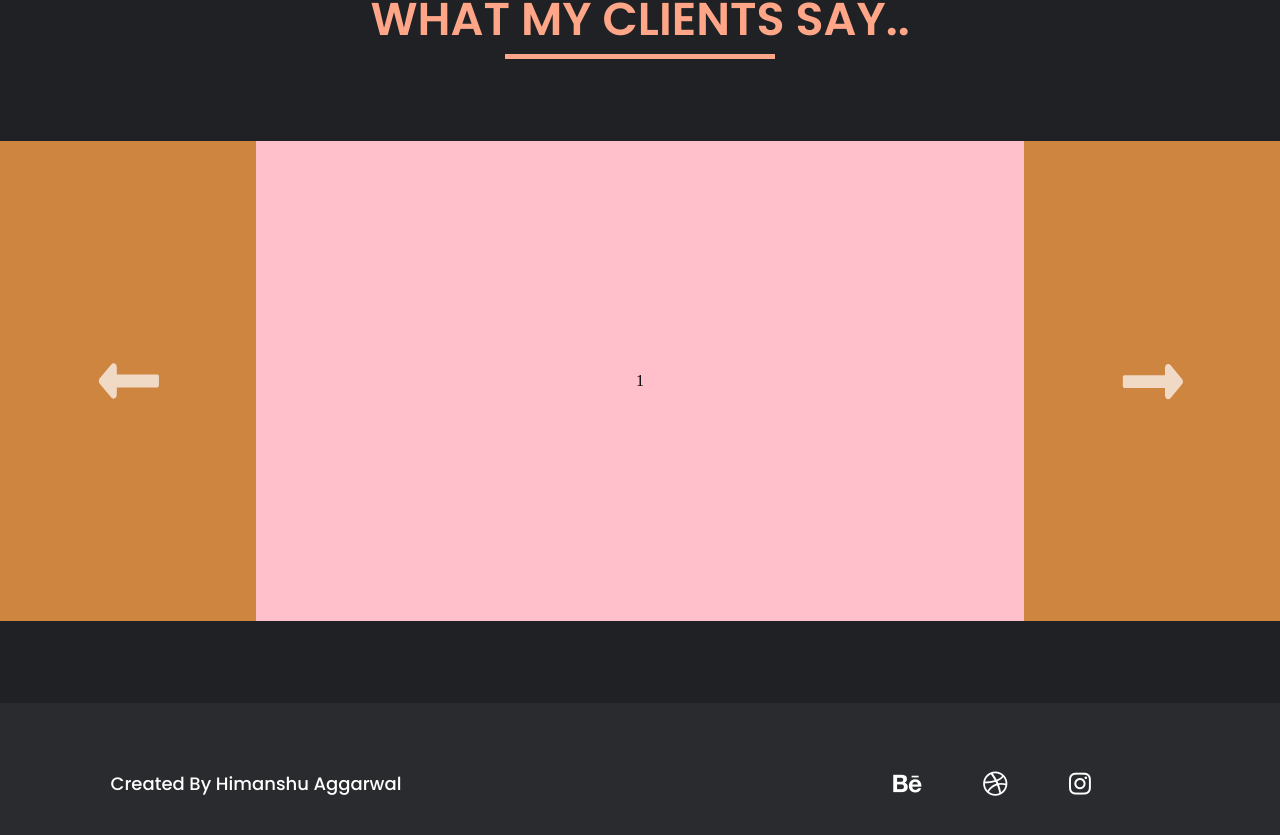
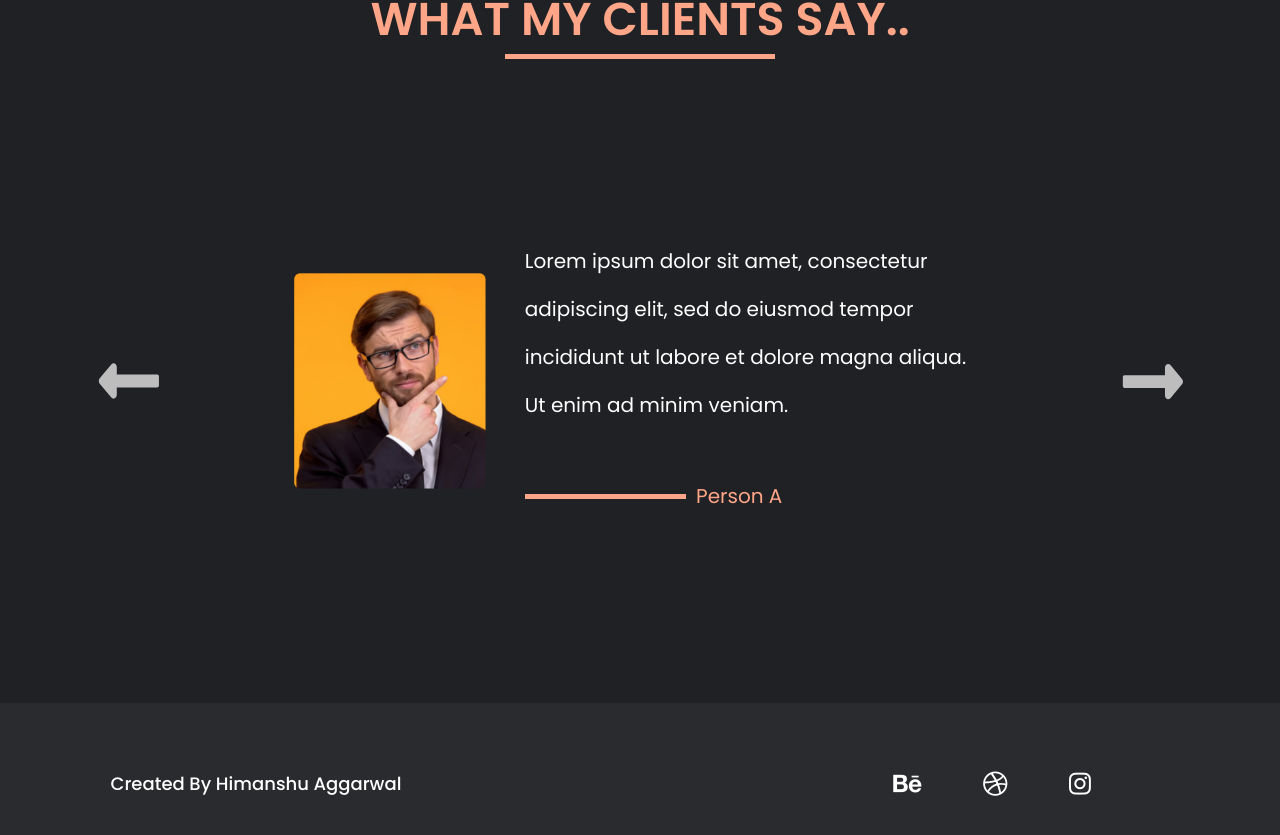
Before and after one commit to HimanshuAggarwal1404/2022B5A30848, a React (Vite) app: page / in a window 1280 px wide. Shown: the part 3417-4252 px from the top of the page. Built offline with nearby package versions, Linux system fonts and the light colour scheme.

Commit message:
made carouselcard

```diff
--- a/src/Components/CarouselCard.jsx
+++ b/src/Components/CarouselCard.jsx
@@ -4,7 +4,14 @@ const CarouselCard = (props) => {
   return (
     <div>
         <div className={styles.card}>
-            {props.a}
+            <div className={styles.cardImage}> <img src={props.img} alt="" /></div>
+            <div className={styles.cardContent}>
+              <div className={styles.content}>{props.content}</div>
+              <div className={styles.nameBox}>
+                <div className={styles.line}></div>
+                <div className={styles.name}>{props.name}</div>
+              </div>
+            </div>
         </div>
     </div>
   )
--- a/src/Pages/Home.jsx
+++ b/src/Pages/Home.jsx
@@ -5,6 +5,7 @@ import aboutMeImg from "../assets/aboutme.svg";
 import Hacker from "../assets/Hacker-bro 1.svg";
 import ServicesCard from "../Components/ServicesCard";
 import Brush from "../assets/paintbrush.svg";
+import thinkperson from "../assets/thinkingperson.png";
 import insta from "../assets/insta.svg";
 import chrome from "../assets/chrome.svg";
 import { motion } from "framer-motion";
@@ -25,14 +26,17 @@ const Home = () => {
   const [isGDActived, setIsGDActived] = useState(true);
   const [isUIActived, setIsUIActived] = useState(false);
   const [isSMActived, setIsSMActived] = useState(false);
-  const [carouselPosition,setCarouselPosition]=useState(0);
-  const moveRight=()=>{
-    setCarouselPosition(prevPosition => prevPosition === -120 ? 0 : prevPosition - 60);
-
-  }
+  const [carouselPosition, setCarouselPosition] = useState(0);
+  const moveRight = () => {
+    setCarouselPosition((prevPosition) =>
+      prevPosition === -120 ? 0 : prevPosition - 60
+    );
+  };
   const moveLeft = () => {
-    setCarouselPosition(prevPosition => prevPosition === 0 ? -120 : prevPosition + 60);
-  }
+    setCarouselPosition((prevPosition) =>
+      prevPosition === 0 ? -120 : prevPosition + 60
+    );
+  };
   const setGDActivated = () => {
     setIsGDActived(true);
     setIsUIActived(false);
@@ -134,13 +138,18 @@ const Home = () => {
           initial={{ x: 1000 }}
           whileInView={{ x: 0 }}
           viewport={{ once: true }}
-          transition={{ duration: 0.4 }}
+          transition={{ duration: 0.4, staggerChildren: 0.5 }}
           className={styles.aboutMeSectionWrapper}
         >
           <div className={styles.aboutMeSection}>
-            <div className={styles.aboutMeImg}>
+            <motion.div
+              initial={{ scale: 0.5 }}
+              animate={{ scale: 1 }}
+              transition={{ duration: 0.3 }}
+              className={styles.aboutMeImg}
+            >
               <img src={aboutMeImg} alt="" />
-            </div>
+            </motion.div>
             <div className={styles.aboutMeText}>
               <div className={styles.aboutMeTitle}>ABOUT ME</div>
               <div className={styles.aboutMeText1}>
@@ -288,71 +297,161 @@ const Home = () => {
               className={styles.projectSectionContent}
               style={{ display: isGDActived ? "grid" : "none" }}
             >
-              <div className={styles.projectSectionCollageImg}>
+              <motion.div
+                initial={{ scale: 0.5 }}
+                whileInView={{ scale: 1 }}
+                transition={{ duration: 0.3 }}
+                className={styles.projectSectionCollageImg}
+              >
                 <img src={project1} alt="" />
                 <div className={styles.projectSectionCollageImgOverlay}></div>
-              </div>
-              <div className={styles.projectSectionCollageImg}>
+              </motion.div>
+              <motion.div
+                initial={{ scale: 0.5 }}
+                whileInView={{ scale: 1 }}
+                transition={{ duration: 0.3 }}
+                className={styles.projectSectionCollageImg}
+              >
                 <img src={project2} alt="" />
-              </div>
-              <div className={styles.projectSectionCollageImg}>
+              </motion.div>
+              <motion.div
+                initial={{ scale: 0.5 }}
+                whileInView={{ scale: 1 }}
+                transition={{ duration: 0.3 }}
+                className={styles.projectSectionCollageImg}
+              >
                 <img src={project3} alt="" />
-              </div>
-              <div className={styles.projectSectionCollageImg}>
+              </motion.div>
+              <motion.div
+                initial={{ scale: 0.5 }}
+                whileInView={{ scale: 1 }}
+                transition={{ duration: 0.3 }}
+                className={styles.projectSectionCollageImg}
+              >
                 <img src={projectkm} alt="" />
-              </div>
-              <div className={styles.projectSectionCollageImg}>
+              </motion.div>
+              <motion.div
+                initial={{ scale: 0.5 }}
+                whileInView={{ scale: 1 }}
+                transition={{ duration: 0.3 }}
+                className={styles.projectSectionCollageImg}
+              >
                 <img src={project3} alt="" />
-              </div>
-              <div className={styles.projectSectionCollageImg}>
+              </motion.div>
+              <motion.div
+                initial={{ scale: 0.5 }}
+                whileInView={{ scale: 1 }}
+                transition={{ duration: 0.3 }}
+                className={styles.projectSectionCollageImg}
+              >
                 <img src={project1} alt="" />
-              </div>
+              </motion.div>
             </div>
             <div
               className={styles.projectSectionContent}
               style={{ display: isUIActived ? "grid" : "none" }}
             >
-              <div className={styles.projectSectionCollageImg}>
+              <motion.div
+                initial={{ scale: 0.5 }}
+                whileInView={{ scale: 1 }}
+                transition={{ duration: 0.3 }}
+                className={styles.projectSectionCollageImg}
+              >
                 <img src={project3} alt="" />
-              </div>
-              <div className={styles.projectSectionCollageImg}>
+              </motion.div>
+              <motion.div
+                initial={{ scale: 0.5 }}
+                whileInView={{ scale: 1 }}
+                transition={{ duration: 0.3 }}
+                className={styles.projectSectionCollageImg}
+              >
                 <img src={project1} alt="" />
-              </div>
-              <div className={styles.projectSectionCollageImg}>
+              </motion.div>
+              <motion.div
+                initial={{ scale: 0.5 }}
+                whileInView={{ scale: 1 }}
+                transition={{ duration: 0.3 }}
+                className={styles.projectSectionCollageImg}
+              >
                 <img src={project2} alt="" />
-              </div>
-              <div className={styles.projectSectionCollageImg}>
+              </motion.div>
+              <motion.div
+                initial={{ scale: 0.5 }}
+                whileInView={{ scale: 1 }}
+                transition={{ duration: 0.3 }}
+                className={styles.projectSectionCollageImg}
+              >
                 <img src={projectkm} alt="" />
-              </div>
-              <div className={styles.projectSectionCollageImg}>
+              </motion.div>
+              <motion.div
+                initial={{ scale: 0.5 }}
+                whileInView={{ scale: 1 }}
+                transition={{ duration: 0.3 }}
+                className={styles.projectSectionCollageImg}
+              >
                 <img src={project2} alt="" />
-              </div>
-              <div className={styles.projectSectionCollageImg}>
+              </motion.div>
+              <motion.div
+                initial={{ scale: 0.5 }}
+                whileInView={{ scale: 1 }}
+                transition={{ duration: 0.3 }}
+                className={styles.projectSectionCollageImg}
+              >
                 <img src={project3} alt="" />
-              </div>
+              </motion.div>
             </div>
             <div
               className={styles.projectSectionContent}
               style={{ display: isSMActived ? "grid" : "none" }}
             >
-              <div className={styles.projectSectionCollageImg}>
+              <motion.div
+                initial={{ scale: 0.5 }}
+                whileInView={{ scale: 1 }}
+                transition={{ duration: 0.3 }}
+                className={styles.projectSectionCollageImg}
+              >
                 <img src={project2} alt="" />
-              </div>
-              <div className={styles.projectSectionCollageImg}>
+              </motion.div>
+              <motion.div
+                initial={{ scale: 0.5 }}
+                whileInView={{ scale: 1 }}
+                transition={{ duration: 0.3 }}
+                className={styles.projectSectionCollageImg}
+              >
                 <img src={project3} alt="" />
-              </div>
-              <div className={styles.projectSectionCollageImg}>
+              </motion.div>
+              <motion.div
+                initial={{ scale: 0.5 }}
+                whileInView={{ scale: 1 }}
+                transition={{ duration: 0.3 }}
+                className={styles.projectSectionCollageImg}
+              >
                 <img src={project1} alt="" />
-              </div>
-              <div className={styles.projectSectionCollageImg}>
+              </motion.div>
+              <motion.div
+                initial={{ scale: 0.5 }}
+                whileInView={{ scale: 1 }}
+                transition={{ duration: 0.3 }}
+                className={styles.projectSectionCollageImg}
+              >
                 <img src={projectkm} alt="" />
-              </div>
-              <div className={styles.projectSectionCollageImg}>
+              </motion.div>
+              <motion.div
+                initial={{ scale: 0.5 }}
+                whileInView={{ scale: 1 }}
+                transition={{ duration: 0.3 }}
+                className={styles.projectSectionCollageImg}
+              >
                 <img src={project1} alt="" />
-              </div>
-              <div className={styles.projectSectionCollageImg}>
+              </motion.div>
+              <motion.div
+                initial={{ scale: 0.5 }}
+                whileInView={{ scale: 1 }}
+                transition={{ duration: 0.3 }}
+                className={styles.projectSectionCollageImg}
+              >
                 <img src={project2} alt="" />
-              </div>
+              </motion.div>
             </div>
           </div>
         </motion.div>
@@ -368,15 +467,44 @@ const Home = () => {
             <div className={styles.clientsTitleUnderline}></div>
           </div>
           <div className={styles.clientsContent}>
-            <div className={styles.arrows}><img src={leftarrow} alt="" onClick={moveLeft}/></div>
-          <div className={styles.clientsCarouselWrapper}>
-            <div className={styles.clientsCarousel} style={{transform:`translateX(${carouselPosition}vw)`}}>
-              <CarouselCard a='1'/>
-              <CarouselCard a='2'/>
+            <div className={styles.arrows}>
+              <img src={leftarrow} alt="" onClick={moveLeft} />
             </div>
-          </div>
-          <div className={styles.arrows}> <img src={rightarrow} alt="" onClick={moveRight}/></div>
-
+            <div className={styles.clientsCarouselWrapper}>
+              <div
+                className={styles.clientsCarousel}
+                style={{ transform: `translateX(${carouselPosition}vw)` }}
+              >
+                <CarouselCard
+                  img={thinkperson}
+                  content="Lorem ipsum dolor sit amet, consectetur
+adipiscing elit, sed do eiusmod tempor
+incididunt ut labore et dolore magna
+aliqua. Ut enim ad minim veniam."
+                  name="Person A"
+                />
+                <CarouselCard
+                  img={aboutMeImg}
+                  content="Lorem ipsum dolor sit amet, consectetur
+adipiscing elit, sed do eiusmod tempor
+incididunt ut labore et dolore magna
+aliqua. Ut enim ad minim veniam."
+                  name="Person B"
+                />
+                <CarouselCard
+                  img={Hacker}
+                  content="Lorem ipsum dolor sit amet, consectetur
+adipiscing elit, sed do eiusmod tempor
+incididunt ut labore et dolore magna
+aliqua. Ut enim ad minim veniam."
+                  name="Person C"
+                />
+              </div>
+            </div>
+            <div className={styles.arrows}>
+              {" "}
+              <img src={rightarrow} alt="" onClick={moveRight} />
+            </div>
           </div>
         </motion.div>
         <Footer />
--- a/src/Styles/CarouselCard.module.scss
+++ b/src/Styles/CarouselCard.module.scss
@@ -1,9 +1,70 @@
-.card{
+.card {
     display: flex;
     flex-direction: row;
     align-items: center;
     justify-content: space-evenly;
     width: 60vw;
     height: 60vh;
-    // background-color: green;
+
+    .cardImage {
+        width: 25%;
+        height: 70%;
+        // background-color: red;
+
+        img {
+            width: 100%;
+            height: 100%;
+            object-fit: contain;
+        }
+    }
+
+    .cardContent {
+        width:60%;
+        height: 60%;
+        display: flex;
+        flex-direction: column;
+        align-items: center;
+        justify-content: space-evenly;
+        font-family: "Poppins";
+        font-size: 20px;
+        font-weight: 400;
+        line-height: 48px;
+        letter-spacing: 0em;
+        color: white;
+        text-align: left;
+        // background-color: blue;
+
+        .content {
+            width: 100%;
+            height: 80%;
+            // background-color: orange;
+            display: flex;
+            flex-direction: column;
+            justify-content: flex-start;
+            align-items: flex-start;
+        }
+        .nameBox{
+            width: 100%;
+            height: 20%;
+            display: flex;
+            flex-direction: row;
+            justify-content: flex-start;
+            align-items: center;
+            // background-color: yellow;
+            .line{
+                height: 5px;
+                width: 35%;
+                background-color: #FFA588;
+            }
+            .name{
+                color: #FFA588;
+                display: flex;
+                flex-direction: row;
+                font-size: 20px;
+                margin-left: 10px;
+
+            }
+        }
+
+    }
 }
--- a/src/Styles/Home.module.scss
+++ b/src/Styles/Home.module.scss
@@ -43,19 +43,19 @@
             justify-content: center;
             align-items: center;
             width: 100vw;
-            background-color: darkblue;
+            // background-color: darkblue;
             .arrows{
                 width: 20vw;
                 height: 100%;
                 display: flex;
                 justify-content: center;
                 align-items: center;
-                background-color: peru;
+                // background-color: peru;
             }
 
             .clientsCarouselWrapper {
                 width: 60vw;
-                background-color: orange;
+                // background-color: orange;
                 overflow-x: hidden;
                 display: flex;
                 flex-direction: row;
@@ -67,7 +67,7 @@
                     flex-direction: row;
                     align-items: center;
                     justify-content: space-evenly;
-                    background-color: pink;
+                    // background-color: pink;
                     transition: 0.3s ease-in-out;
                 }
             }
```
Also changed, not shown: src/assets/thinkingperson.png (added).
